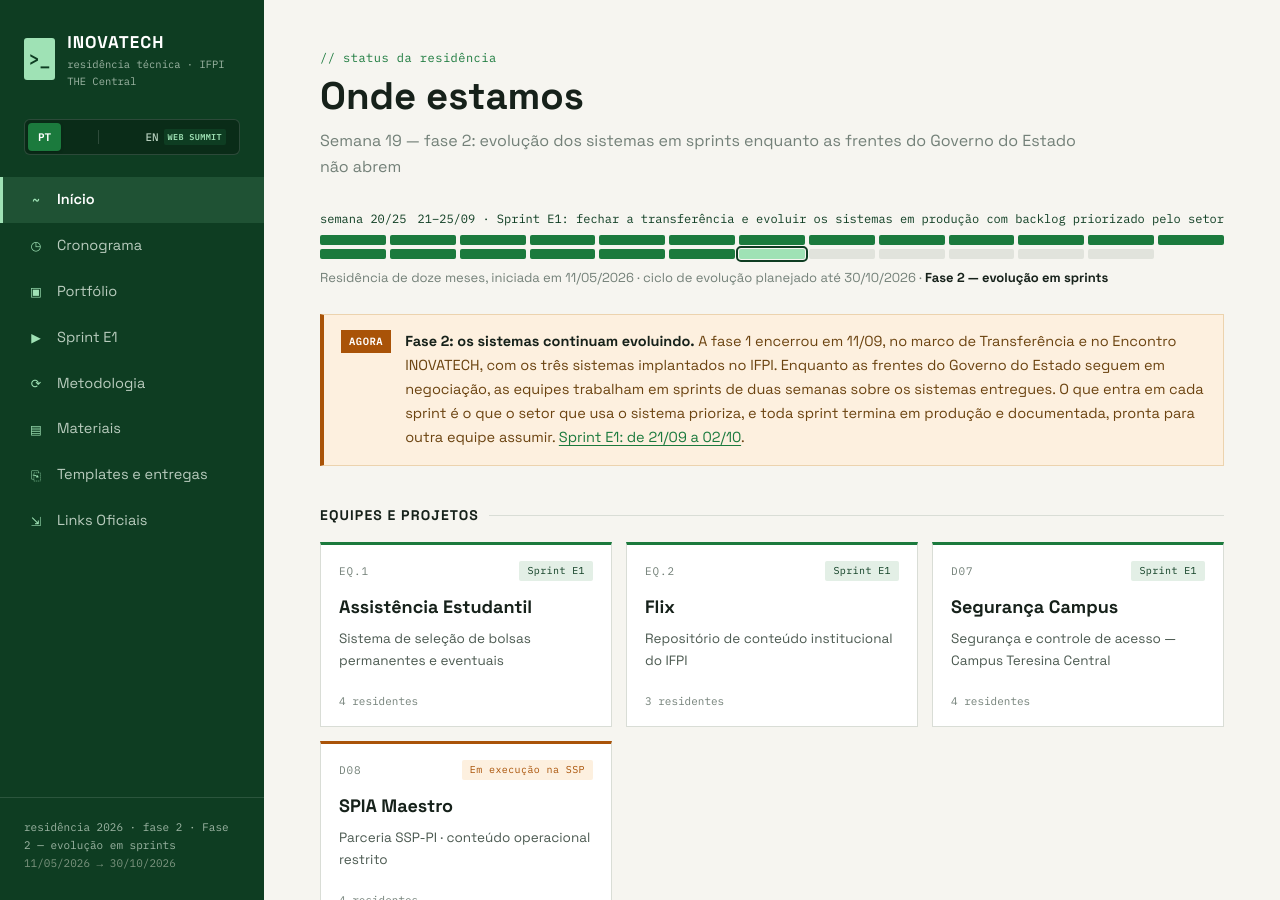
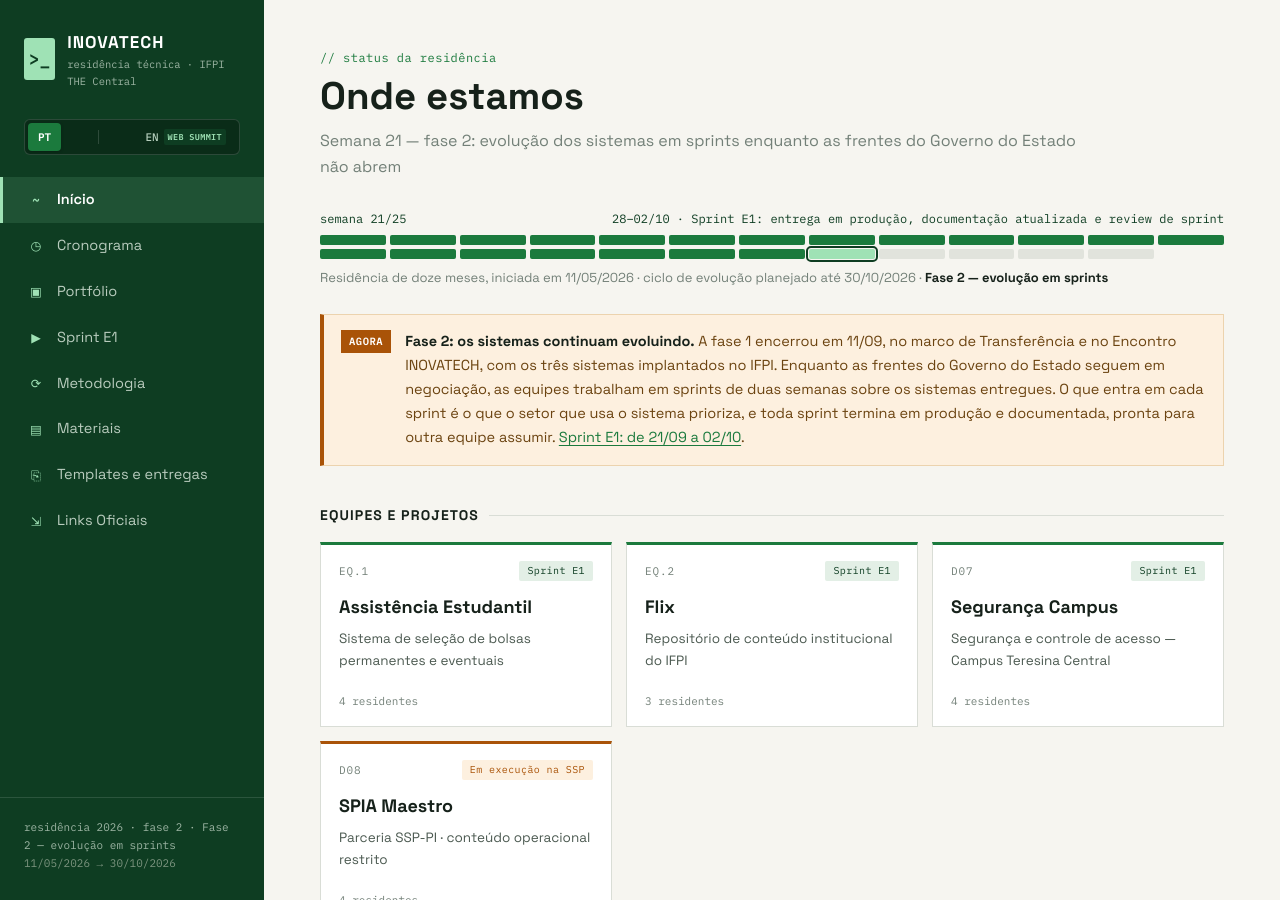
Before and after one commit to inovatech-ifpi/portal, a Jekyll site: the page built from index.md, in a window 1280 px wide and 900 px high. Built offline with Jekyll 4.4.1, drawn with Linux system fonts in a browser that asks for light colours.

Commit message:
chore(semana-21): avanca o ciclo para a semana 21 e reta final da Sprint E1

```diff
--- a/_data/portal.yml
+++ b/_data/portal.yml
@@ -6,10 +6,10 @@ cycle:
   start: "11/05/2026"
   end: "30/10/2026"
   total_weeks: 25
-  current_week: 20
-  current_period: "21–25/09"
+  current_week: 21
+  current_period: "28–02/10"
   current_phase: "Fase 2 — evolução em sprints"
-  current_focus: "Sprint E1: fechar a transferência e evoluir os sistemas em produção com backlog priorizado pelo setor"
+  current_focus: "Sprint E1: entrega em produção, documentação atualizada e review de sprint"
 
 projects:
   - code: "EQ.1"
@@ -161,12 +161,12 @@ weeks:
   - number: "20"
     period: "21–25/09"
     focus: "Sprint E1: fechar a transferência e iniciar o backlog priorizado pelo setor demandante"
-    state: "current"
+    state: "done"
     link: "/sprint-e1/"
   - number: "21"
     period: "28/09–02/10"
     focus: "Sprint E1: entrega em produção, documentação atualizada e review de sprint"
-    state: "upcoming"
+    state: "current"
     link: "/sprint-e1/"
 
 deadlines:
--- a/index.md
+++ b/index.md
@@ -3,7 +3,7 @@ layout: page
 title: "Onde estamos"
 permalink: /
 kicker: "// status da residência"
-description: "Semana 19 — fase 2: evolução dos sistemas em sprints enquanto as frentes do Governo do Estado não abrem"
+description: "Semana 21 — fase 2: evolução dos sistemas em sprints enquanto as frentes do Governo do Estado não abrem"
 url_en: /en/
 ---
 
```
